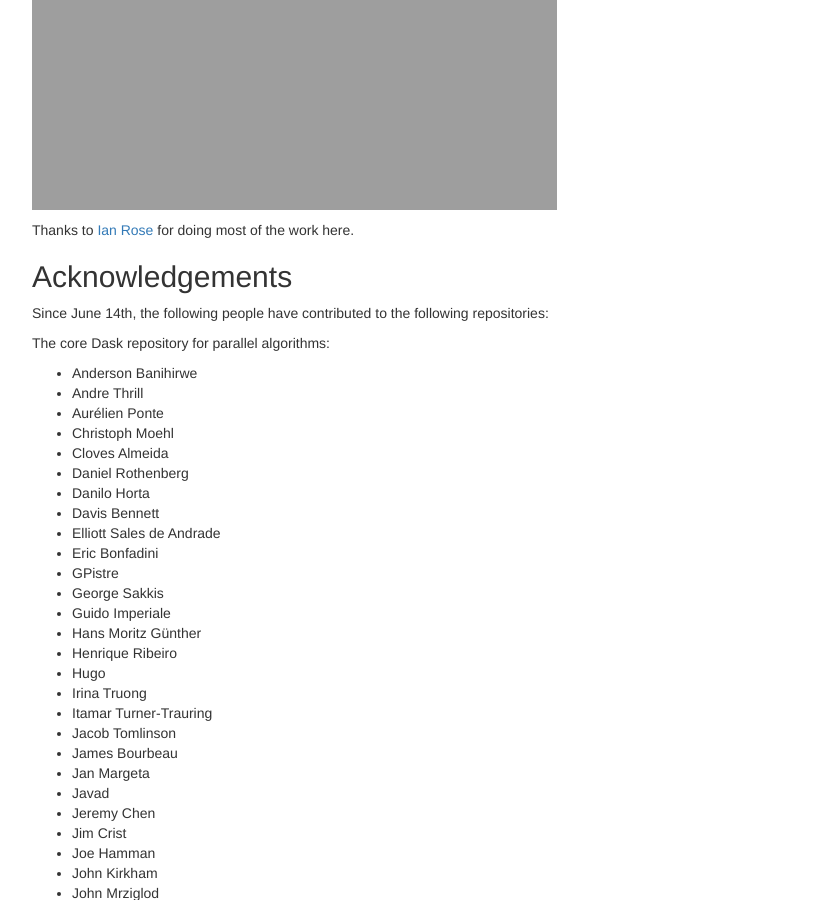
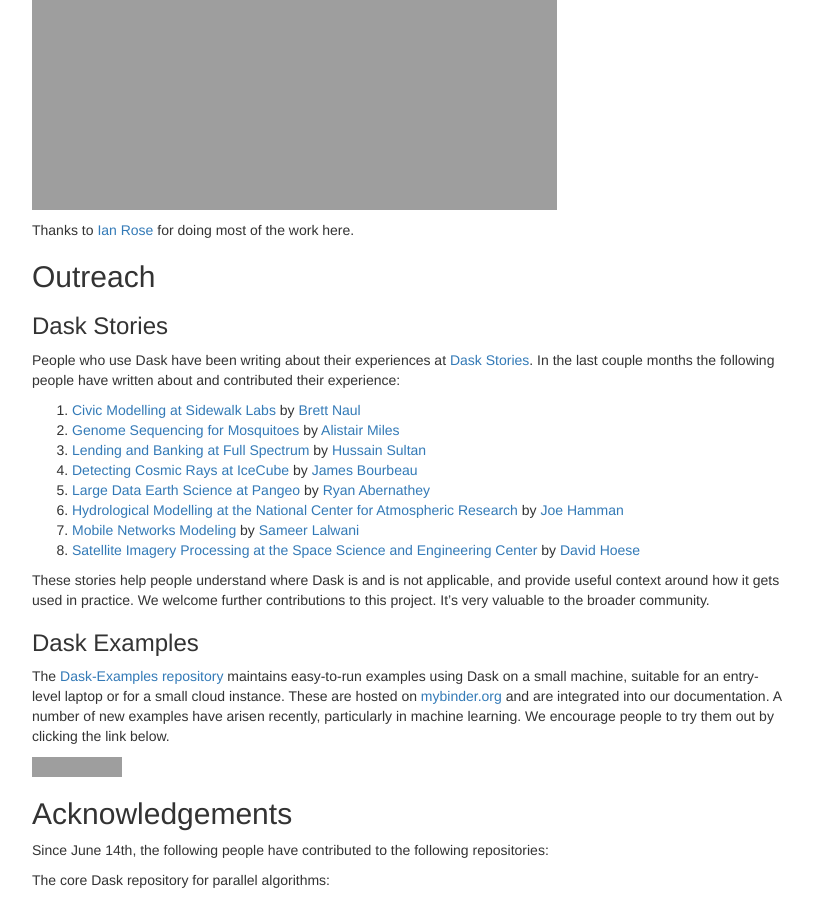
Before and after one commit to besyskymnbk/blog, a Jekyll site: the page built from _posts/work/2018-08-30-dask-0.19.0.md, in a window 1280 px wide and 900 px high, scrolled down 3511 px. Shown: the whole window, without its empty margins (233-1046 px from the left). Built offline with Jekyll 4.4.1, drawn with Linux system fonts in a browser that asks for light colours; comment, search, counter and statistics services are not loaded; some of the changed text lies outside the part shown; grey boxes are pictures that could not be loaded.

Commit message:
add outreach entries

```diff
--- a/_posts/work/2018-08-30-dask-0.19.0.md
+++ b/_posts/work/2018-08-30-dask-0.19.0.md
@@ -186,6 +186,38 @@ Thanks to [Ian Rose](https://github.com/ian-r-rose) for doing most of the work
 here.
 
 
+## Outreach
+
+### Dask Stories
+
+People who use Dask have been writing about their experiences at [Dask
+Stories](https://dask-stories.readthedocs.io/en/latest/).  In the last couple
+months the following people have written about and contributed their experience:
+
+1.  [Civic Modelling at Sidewalk Labs](https://dask-stories.readthedocs.io/en/latest/sidewalk-labs.html) by [Brett Naul](https://github.com/bnaul)
+2.  [Genome Sequencing for Mosquitoes](https://dask-stories.readthedocs.io/en/latest/mosquito-sequencing.html) by [Alistair Miles](http://alimanfoo.github.io/about/)
+3.  [Lending and Banking at Full Spectrum](https://dask-stories.readthedocs.io/en/latest/fullspectrum.html) by [Hussain Sultan](https://www.linkedin.com/in/hussainsultan/)
+4.  [Detecting Cosmic Rays at IceCube](https://dask-stories.readthedocs.io/en/latest/icecube-cosmic-rays.html) by [James Bourbeau](https://github.com/jrbourbeau)
+5.  [Large Data Earth Science at Pangeo](https://dask-stories.readthedocs.io/en/latest/pangeo.html) by [Ryan Abernathey](http://rabernat.github.io/)
+6.  [Hydrological Modelling at the National Center for Atmospheric Research](https://dask-stories.readthedocs.io/en/latest/hydrologic-modeling.html) by [Joe Hamman](http://joehamman.com/about/)
+7.  [Mobile Networks Modeling](https://dask-stories.readthedocs.io/en/latest/network-modeling.html) by [Sameer Lalwani](https://www.linkedin.com/in/lalwanisameer/)
+8.  [Satellite Imagery Processing at the Space Science and Engineering Center](https://dask-stories.readthedocs.io/en/latest/satellite-imagery.html) by [David Hoese](http://github.com/djhoese)
+
+These stories help people understand where Dask is and is not applicable, and
+provide useful context around how it gets used in practice.  We welcome further
+contributions to this project.  It's very valuable to the broader community.
+
+
+### Dask Examples
+
+The [Dask-Examples repository](https://github.com/dask/dask-examples) maintains
+easy-to-run examples using Dask on a small machine, suitable for an entry-level
+laptop or for a small cloud instance.  These are hosted on
+[mybinder.org](https://mybinder.org) and are integrated into our documentation.
+A number of new examples have arisen recently, particularly in machine
+learning.  We encourage people to try them out by clicking the link below.
+
+[![Binder](https://mybinder.org/badge.svg)](https://mybinder.org/v2/gh/dask/dask-examples/master)
 
 
 Acknowledgements
@@ -265,3 +297,13 @@ The dask/distributed repository for distributed computing:
 -  Ray Bell
 -  Tom Augspurger
 -  Yu Feng
+
+The dask/dask-examples repository for easy-to-run examples:
+
+-  Albert DeFusco
+-  Dan Vatterott
+-  Guillaume EB
+-  Matthew Rocklin
+-  Scott Sievert
+-  Tom Augspurger
+  mholtzscher
```
